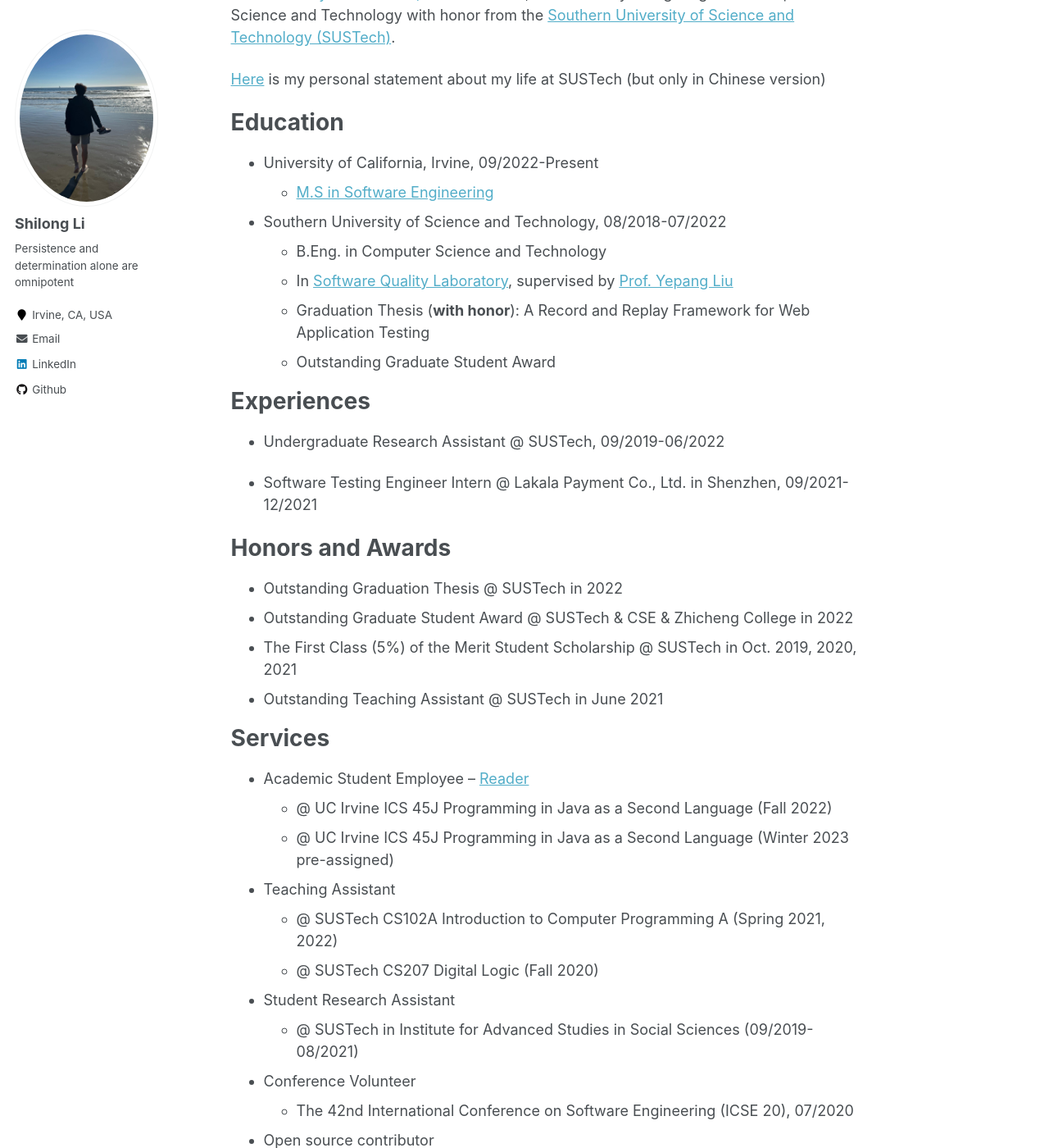
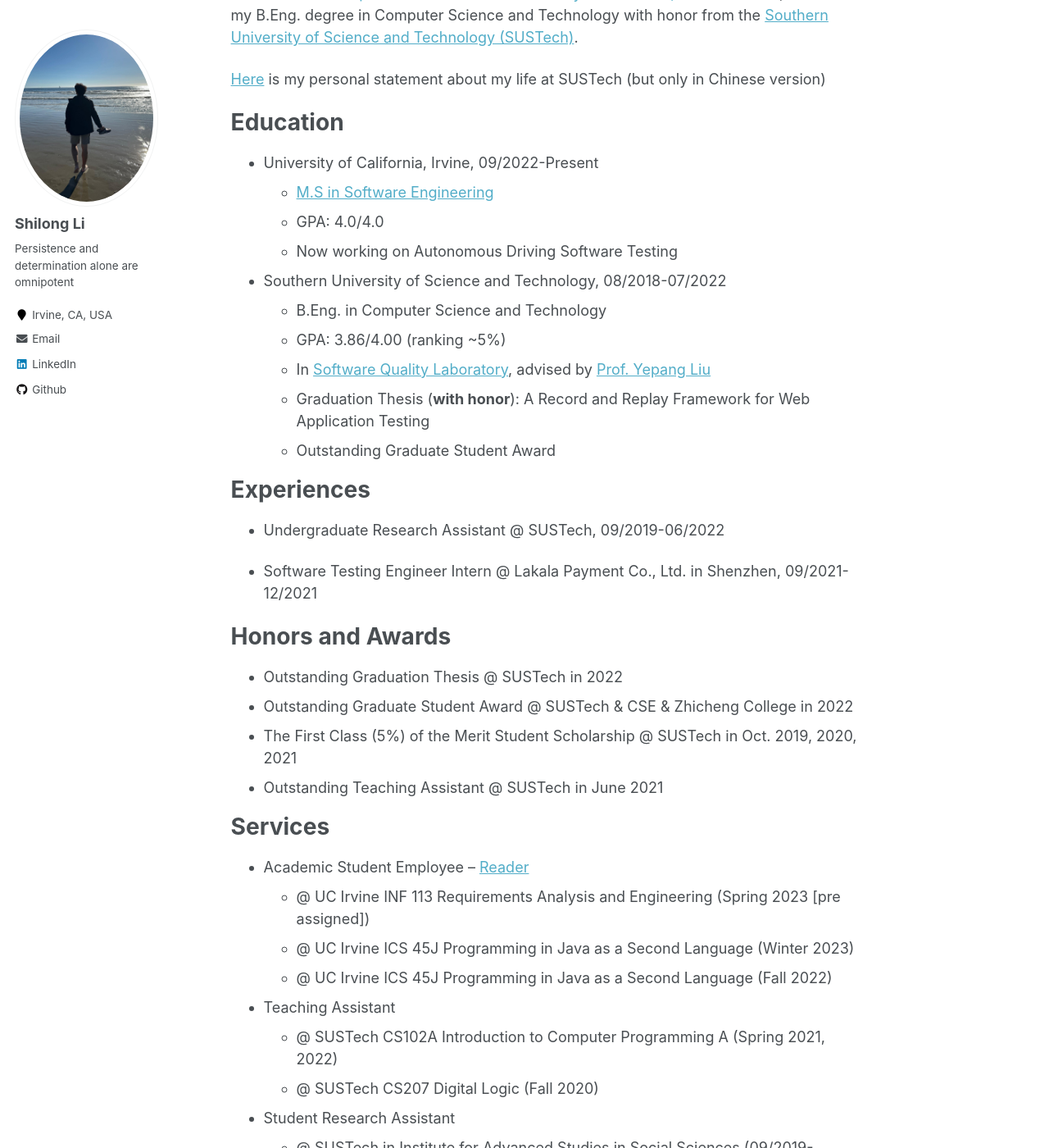
Before and after one commit to lethal233/lethal233.github.io, a Jekyll site: the page built from _pages/about.md, in a window 1280 px wide and 1400 px high, scrolled down 236 px. Shown: the whole window at 82% size. Built offline with Jekyll 4.4.1, drawn with Linux system fonts in a browser that asks for light colours; some of the changed text lies outside the part shown.

Commit message:
update about

```diff
--- a/_pages/about.md
+++ b/_pages/about.md
@@ -16,11 +16,14 @@
 
 - University of California, Irvine, 09/2022-Present
   - [M.S in Software Engineering](https://www.informatics.uci.edu/grad/ms-software-engineering/)
+  - GPA: 4.0/4.0
+  - Now working on Autonomous Driving Software Testing
   <!-- - Temporarily in [SpiderLab](http://spideruci.org/), supervised by [Prof. Jim Jones](https://jamesajones.com/) -->
 
 - Southern University of Science and Technology, 08/2018-07/2022
   - B.Eng. in Computer Science and Technology
-  - In [Software Quality Laboratory](https://sqlab-sustech.github.io), supervised by [Prof. Yepang Liu](https://yepangliu.github.io)
+  - GPA: 3.86/4.00 (ranking ~5%)
+  - In [Software Quality Laboratory](https://sqlab-sustech.github.io), advised by [Prof. Yepang Liu](https://yepangliu.github.io)
   - Graduation Thesis (**with honor**): A Record and Replay Framework for Web Application Testing
   - Outstanding Graduate Student Award
 
@@ -40,8 +43,9 @@
 # Services
 
 - Academic Student Employee -- [Reader](https://ap.uci.edu/ase/reader/)
+  - @ UC Irvine INF 113 Requirements Analysis and Engineering (Spring 2023 [pre assigned])
+  - @ UC Irvine ICS 45J Programming in Java as a Second Language (Winter 2023)
   - @ UC Irvine ICS 45J Programming in Java as a Second Language (Fall 2022)
-  - @ UC Irvine ICS 45J Programming in Java as a Second Language (Winter 2023 pre-assigned)
 - Teaching Assistant
   - @ SUSTech CS102A Introduction to Computer Programming A (Spring 2021, 2022)
   - @ SUSTech CS207 Digital Logic (Fall 2020)
```
Also changed, not shown: other parts of _pages/about.md (+1 -1 lines).
